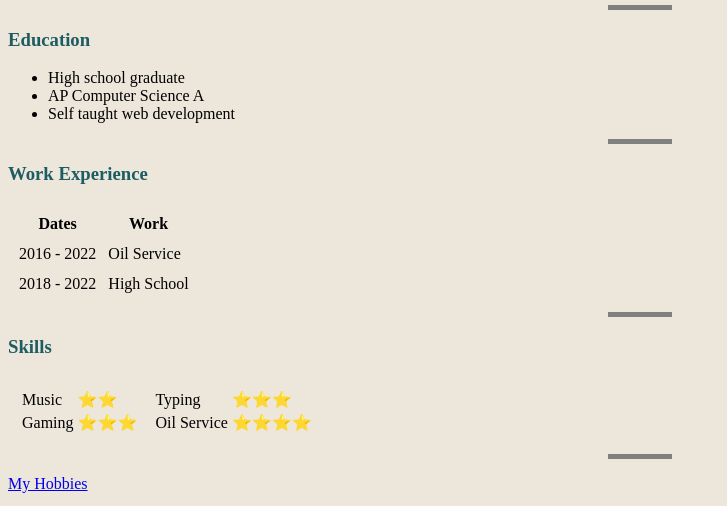
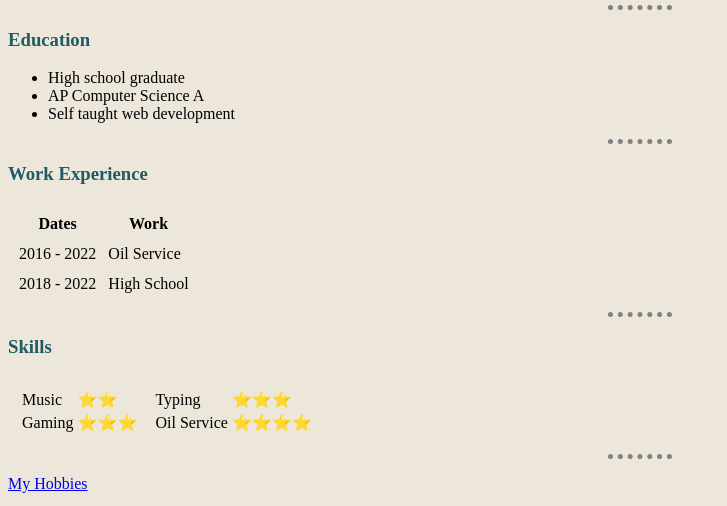
Before and after one commit to Rodiisss/cv, a plain HTML site: page index.html in a window 1280 px wide. Shown: the part 257-763 px from the top of the page, without its empty margins (0-727 px from the left). Drawn offline with Linux system fonts and the light colour scheme.

Commit message:
Update index.html

```diff
--- a/index.html
+++ b/index.html
@@ -17,14 +17,14 @@
         </table>
 
 
-        <hr size="2" noshade>
+        <hr>
         <h3>Education</h3>
         <ul>
           <li>High school graduate</li>
           <li>AP Computer Science A</li>
           <li>Self taught web development</li>
         </ul>
-        <hr size="2" noshade>
+        <hr>
         <h3>Work Experience</h3>
         <table cellspacing = "10">
 
@@ -47,7 +47,7 @@
           </tbody>
 
         </table>
-        <hr size="2" noshade>
+        <hr>
         <h3>Skills</h3>
         <table  cellspacing = "10">
           <tr>
@@ -80,7 +80,7 @@
 
           </tr>
         </table>
-        <hr size="2" noshade>
+        <hr>
         <p><a href="hobbies.html">My Hobbies</a></p>
         <a href="contact.html">Contact Me</a>
 
```
